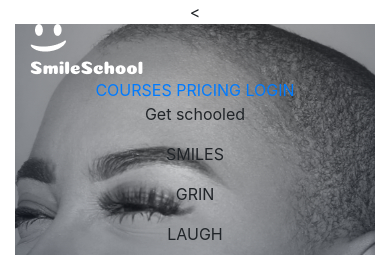
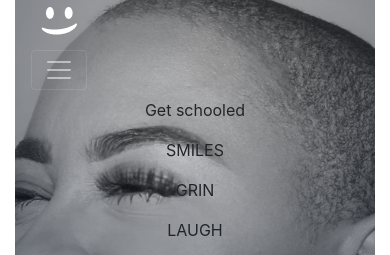
Before and after one commit to sarahmarkland/holbertonschool-smiling-school, a plain HTML site: page 0-homepage.html in a window 390 px wide. Shown: the top 255 px of the page. Drawn offline with nearby package versions, Linux system fonts and the light colour scheme; a web font is replaced by a local one.

Commit message:
hamburger in paradise

```diff
--- a/0-homepage.html
+++ b/0-homepage.html
@@ -2,7 +2,7 @@
 <html lang="en">
 <head>
 	<!--Bootstrap-->
-	<link rel="stylesheet" href="https://stackpath.bootstrapcdn.com/bootstrap/4.4.1/css/bootstrap.min.css" integrity="sha384-Vkoo8x4CGsO3+Hhxv8T/Q5PaXtkKtu6ug5TOeNV6gBiFeWPGFN9MuhOf23Q9Ifjh" crossorigin="anonymous"><
+	<link rel="stylesheet" href="https://stackpath.bootstrapcdn.com/bootstrap/4.4.1/css/bootstrap.min.css" integrity="sha384-Vkoo8x4CGsO3+Hhxv8T/Q5PaXtkKtu6ug5TOeNV6gBiFeWPGFN9MuhOf23Q9Ifjh" crossorigin="anonymous">
 
 	<!--Fonts-->
 	<link href="https://fonts.googleapis.com/css?family=Source+Sans+Pro&display=swap" rel="stylesheet">
@@ -14,8 +14,7 @@
 	<script src="https://cdnjs.cloudflare.com/ajax/libs/popper.js/1.12.9/umd/popper.min.js" integrity="sha384-ApNbgh9B+Y1QKtv3Rn7W3mgPxhU9K/ScQsAP7hUibX39j7fakFPskvXusvfa0b4Q" crossorigin="anonymous"></script>
 
 	<link rel="stylesheet" type="text/css" href="styles.css" media="screen"/>
-	<meta charset="UTF-8">
-	<title>homepage-0</title>
+
 	<meta charset="UTF-8">
 	<meta name="viewport" content="width=device-width, initial-scale=1.0">
 	<title>Homepage</title>
@@ -24,27 +23,46 @@
 	<!--header aka nav-menu & logo-->
 	<div class="background-image">
 		<header>
-			<nav>
-				<div class="col-1">
-					<a href="#">
-						<img src="images/smile_off_small2.png" alt="logo">
-					</a>
-					<a href="#">
-						<img src="images/SmileSchool_small.png" alt="logo">
-					</a>
-				</div>
-
-				<div class="">
-					<a href="index.html">COURSES</a>
-					<a href="#">PRICING</a>
-					<a href="#">LOGIN</a>
-				</div>
-			</nav>
+			<div class="container">
+				<div class="row">
+          <div class="pos-f-t"> <!-- position fixed top -->
+            <div class="col-order-2">
+              <a class="navbar-brand mx-auto" href="#"><img src="images/smile_off_small2.png" alt="logo"></a>
+            </div>
+            <div class="col-order-1">
+              <div class="collapse" id="navbarToggleExternalContent">
+              <div class="bg-transparent p-4">
+                <span>
+                  <h4 class="text-white text-center">Collapsed content</h4>
+                </span>
+                  <li class="nav-item">
+                    <a class="nav-link" href="#">COURSES</a>
+                    <a class="nav-link" href="#">PRICING</a>
+                    <a class="nav-link" href="#">LOGIN</a>
+                  </li>
+              </div>
+              </div>
+            </div>
+            <nav class="navbar navbar-dark bg-transparent">
+            <button class="navbar-toggler" type="button" data-toggle="collapse" data-target="#navbarToggleExternalContent" aria-controls="navbarToggleExternalContent" aria-expanded="false" aria-label="Toggle navigation">
+              <span class="navbar-toggler-icon"></span>
+            </button>
+            </nav>
+            <!-- <nav class="navbar navbar-dark bg-dark">
+              <a class="navbar-brand" href="#">SmileSchool</a>
+              <div class="nav-menu">
+                <a href="#">COURSES</a>
+                <a href="#">PRICING</a>
+                <a href="#">LOGIN</a>
+              </div>
+            </nav> -->
+          </div>
+			  </div>
 		</header>
 		<!--End Task 1-->
 		<section>
 			<div>
-				<div class=>
+				<div>
 					<p>Get schooled</p>
 				</div>
 			<div>
--- a/styles.css
+++ b/styles.css
@@ -1,6 +1,23 @@
+/* MAIN ELEMENTS */
+
+li {
+  list-style: none;
+}
+
+/* CLASSES */
 .background-image {
-    background-image: url(./images/pic_1.jpg);
-    background-repeat: no-repeat;
-    background-size: cover;
-    background-position: center;
-  }
+  background-image: url(./images/pic_1.jpg);
+  background-repeat: no-repeat;
+  background-size: cover;
+  background-position: center;
+}
+
+.nav-link {
+  color: #FFF;
+  text-decoration: none;
+}
+
+/* .navbar {
+  background: rgba(0, 0, 0, 0.5);
+  transition: background-color 0.5s ease 0s;
+} */
```
Also changed, not shown: 1 other file.
